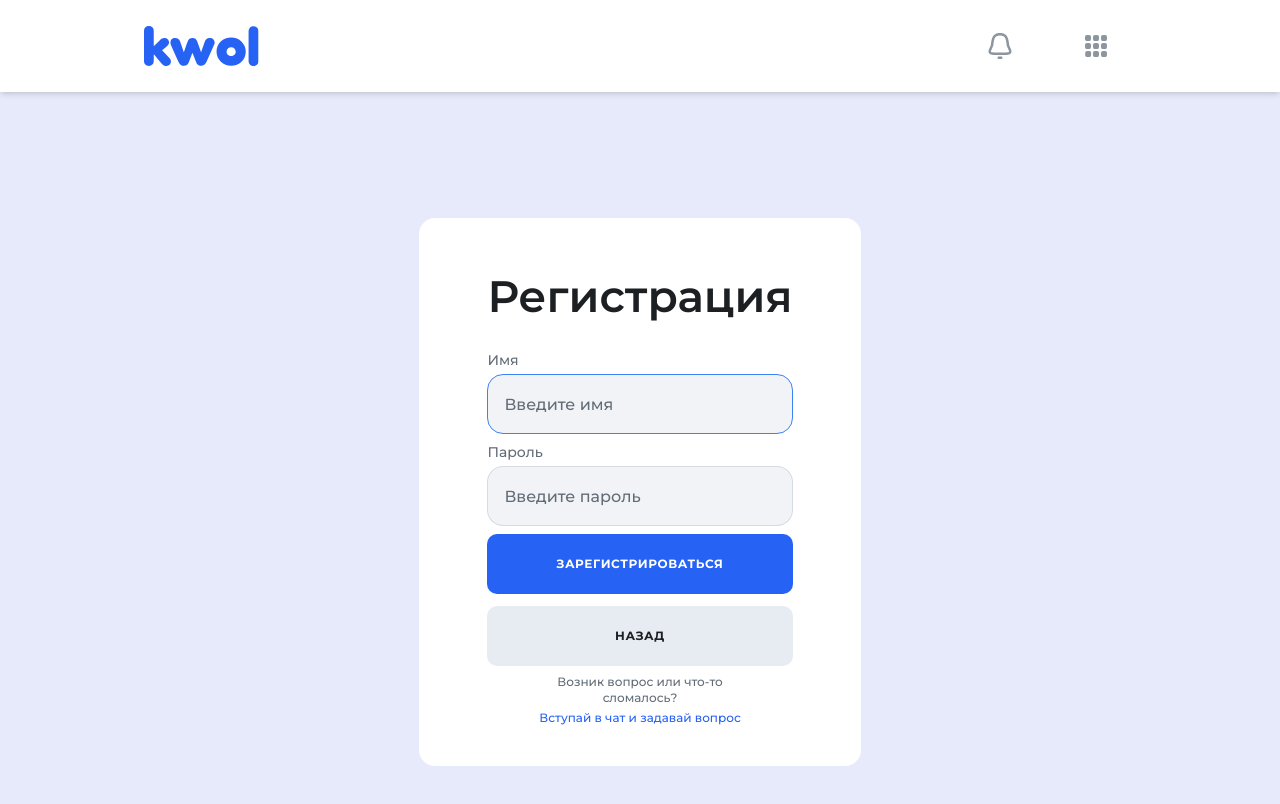
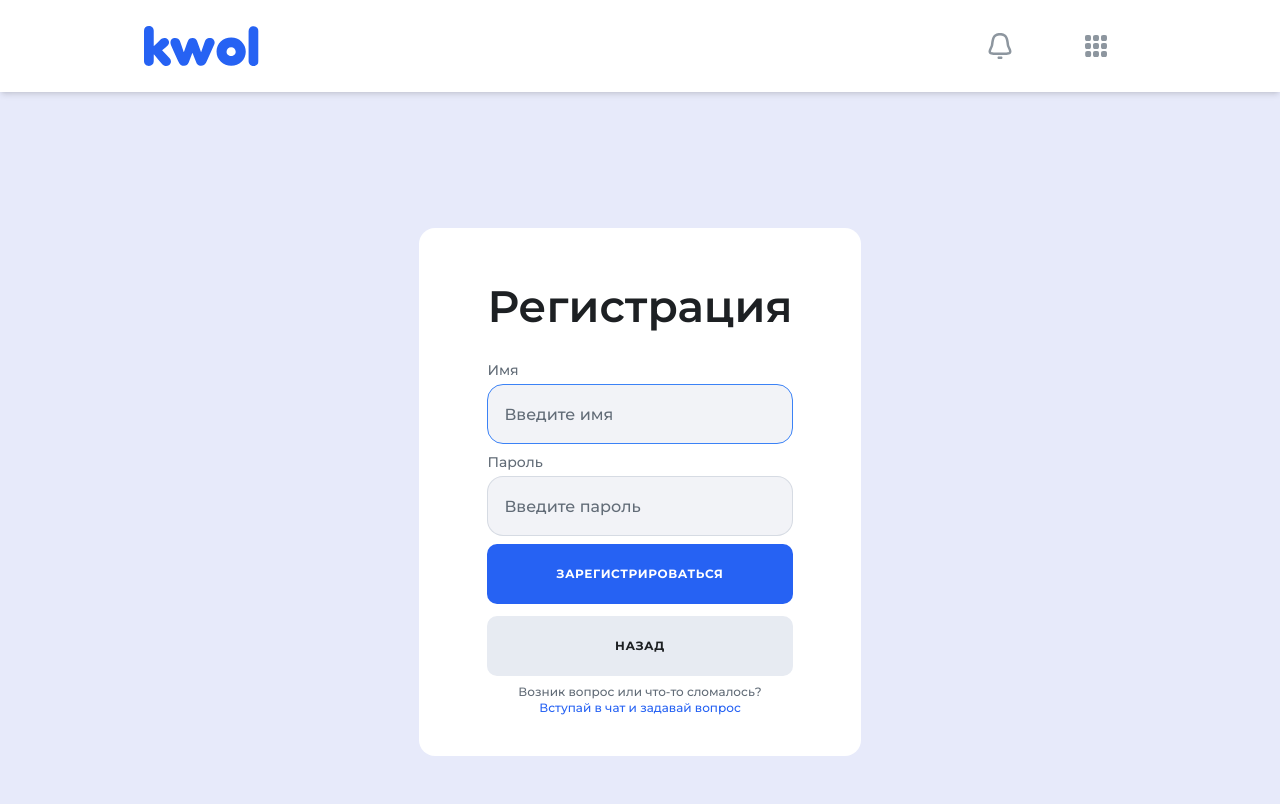
Before and after one commit to fedek1324/registrarionFormKwol, a React (Vite) app: page /registration2 in a window 1280 px wide. Shown: the top 804 px of the page. Built offline with nearby package versions, Linux system fonts and the light colour scheme.

Commit message:
refact registration2

```diff
--- a/src/components/Pages/Registration2/Registration2.module.css
+++ b/src/components/Pages/Registration2/Registration2.module.css
@@ -17,13 +17,9 @@
 }
 
 .helpTextContainer {
-  @apply flex flex-wrap justify-center items-baseline pt-2;
-  max-width: 243px;
-  margin: 0 auto;
-  gap: 4px;
+  @apply flex flex-col text-center pt-2;
 }
 
 .helpText {
   @apply font-medium text-[12px] leading-[16px] tracking-[0px];
-  text-align: center;
 }
--- a/src/components/Pages/Registration2/Registration2.tsx
+++ b/src/components/Pages/Registration2/Registration2.tsx
@@ -35,7 +35,7 @@ const Registration2 = () => {
 
     // Add new user to the array
     const newUser = {
-      email: email as string,
+      email: email,
       name: data.name,
       password: data.password,
     };
```
